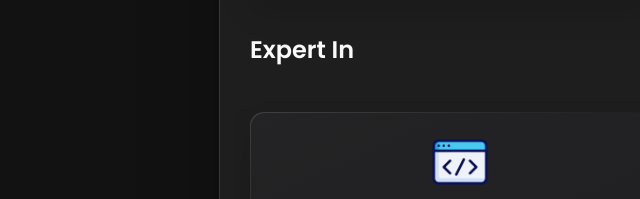
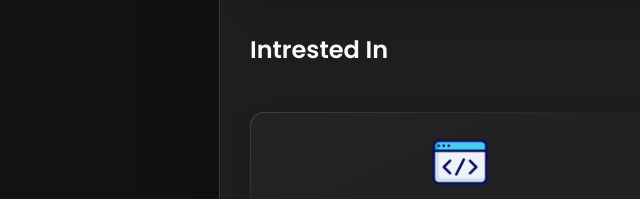
Before and after one commit to Nithin1829/Portfolio, a plain HTML site: page index.html in a window 1280 px wide. Shown: the part 981-1180 px from the top of the page, 121-761 px from the left. Drawn offline with nearby package versions, Linux system fonts and the light colour scheme.

Commit message:
Update index.html

```diff
--- a/index.html
+++ b/index.html
@@ -497,7 +497,7 @@
 
         <section class="skill">
 
-          <h3 class="h3 skill-title">Expert In</h3>
+          <h3 class="h3 skill-title">Intrested In</h3>
 
           <ul class="skill-list has-scrollbar">
 
```
